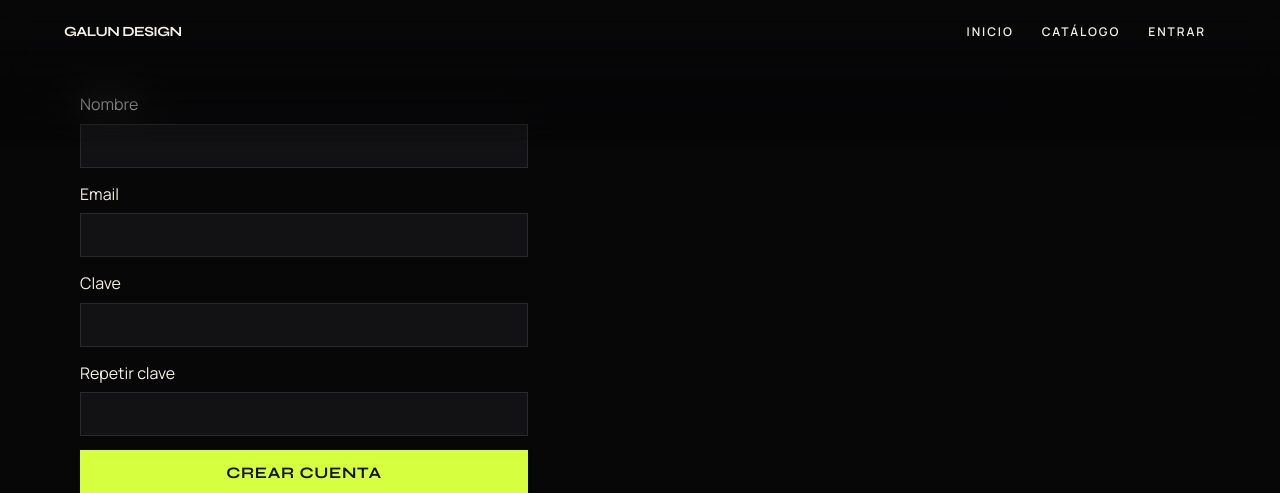
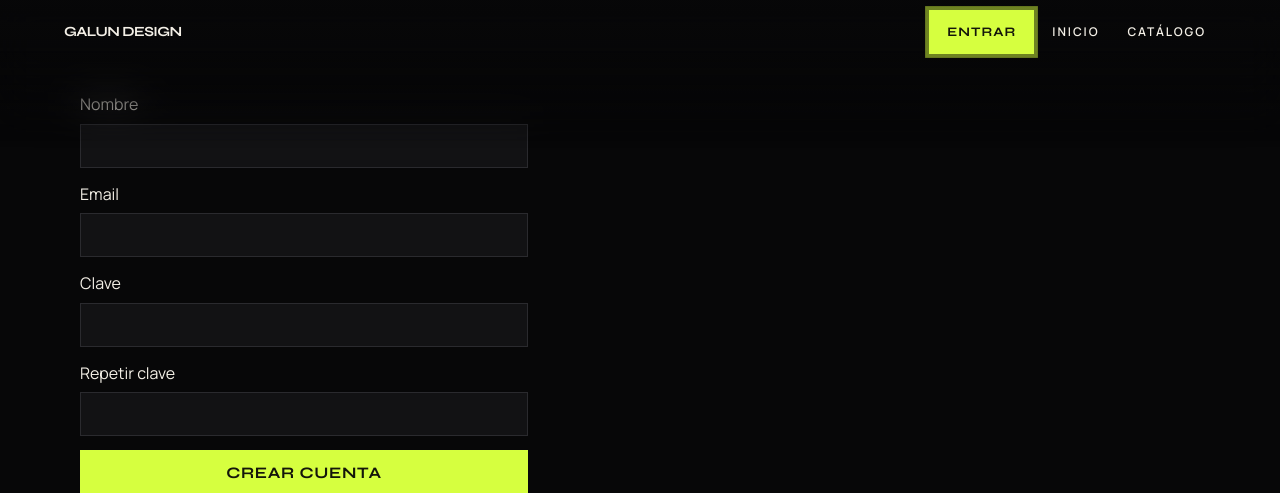
Before and after one commit to santiagolavigna/galundesign, a PHP site: the page made by cuenta/registro.php in a window 1280 px wide. Shown: the top 493 px of the page. Run offline with PHP 8.4, Linux system fonts and the light colour scheme.

Commit message:
Oculta los índices de carpetas y destaca el ingreso al catálogo.
Quien entra ve un aviso que puede cerrar, y el enlace Catálogo no se repite en esa página.

Co-authored-by: Cursor <cursoragent@cursor.com>

```diff
--- a/assets/css/app.css
+++ b/assets/css/app.css
@@ -1003,3 +1003,82 @@ html.is-reveal.is-playing .hero__down { visibility: visible; }
 @media (min-width: 1100px) {
     .catalog__grid { grid-template-columns: 1fr 1fr 1fr; }
 }
+
+.site-tools {
+    display: flex;
+    align-items: center;
+    gap: 8px;
+}
+
+.enter-link {
+    position: relative;
+    z-index: 2;
+    display: inline-flex;
+    align-items: center;
+    justify-content: center;
+    min-height: 44px;
+    padding: 0 18px;
+    background: var(--color-accent);
+    color: var(--color-accent-ink);
+    font-family: var(--font-display);
+    font-size: 13px;
+    font-weight: 700;
+    letter-spacing: 0.08em;
+    text-transform: uppercase;
+    box-shadow: 0 0 0 0 rgb(214 255 63 / 70%);
+    animation: enter-pulse 1.6s ease-out infinite;
+}
+
+.enter-link:hover,
+.enter-link:focus-visible {
+    color: var(--color-accent-ink);
+    transform: translateY(-1px);
+}
+
+@keyframes enter-pulse {
+    70% { box-shadow: 0 0 0 14px rgb(214 255 63 / 0%); }
+}
+
+.gate {
+    width: min(26rem, calc(100% - 32px));
+    margin: auto;
+    padding: 28px 22px 18px;
+    border: 1px solid var(--color-line);
+    background: rgb(18 18 20 / 88%);
+    color: var(--color-text);
+}
+
+.gate::backdrop { background: rgb(7 7 8 / 38%); }
+
+.gate h2 {
+    margin: 0 0 8px;
+    font-family: var(--font-display);
+    font-size: clamp(2rem, 6vw, 2.8rem);
+    letter-spacing: -0.05em;
+    text-transform: uppercase;
+}
+
+.gate p { margin: 0 0 18px; color: var(--color-muted); }
+
+.gate__actions { display: flex; flex-wrap: wrap; gap: 10px; }
+
+.gate__close {
+    display: flex;
+    align-items: center;
+    justify-content: center;
+    width: 100%;
+    min-height: 44px;
+    margin-top: 8px;
+    color: var(--color-text);
+    font-size: 12px;
+    font-weight: 700;
+    letter-spacing: 0.12em;
+    text-transform: uppercase;
+}
+
+.gate__close:hover,
+.gate__close:focus-visible { color: var(--color-accent); }
+
+@media (prefers-reduced-motion: reduce) {
+    .enter-link { animation: none; }
+}
--- a/includes/public_page.php
+++ b/includes/public_page.php
@@ -8,6 +8,7 @@ function public_head(string $title, int $depth = 0): void
     $up = $depth > 0 ? str_repeat('../', $depth) : '';
     $buyer = buyer_id() > 0;
     $account = $depth === 0 ? 'cuenta/' : '';
+    $here = basename((string) ($_SERVER['SCRIPT_NAME'] ?? ''));
     echo '<!DOCTYPE html><html lang="es"><head><meta charset="utf-8">';
     echo '<meta name="viewport" content="width=device-width, initial-scale=1">';
     echo '<title>' . e($title) . ' — ' . e(brand_name()) . '</title>';
@@ -20,17 +21,21 @@ function public_head(string $title, int $depth = 0): void
     echo '<script src="' . e($up . media_src('assets/js/nav.js')) . '" defer></script>';
     echo '</head><body class="catalog-body">';
     echo '<header class="site-header is-scrolled"><a class="logo" href="' . e($up) . 'index.php">' . e(brand_name()) . '</a>';
+    echo '<div class="site-tools">';
+    if (!$buyer) {
+        echo '<a class="enter-link" href="' . e($account) . 'login.php">Entrar</a>';
+    }
     echo '<button class="nav-toggle" type="button" aria-expanded="false">Menú</button>';
     echo '<nav class="site-nav" aria-label="Secciones">';
     echo '<a href="' . e($up) . 'index.php">Inicio</a>';
-    echo '<a href="' . e($up) . 'catalogo.php">Catálogo</a>';
+    if ($here !== 'catalogo.php') {
+        echo '<a href="' . e($up) . 'catalogo.php">Catálogo</a>';
+    }
     if ($buyer) {
         echo '<a href="' . e($account) . 'compras.php">Mis compras</a>';
         echo '<a href="' . e($account) . 'logout.php">Salir</a>';
-    } else {
-        echo '<a href="' . e($account) . 'login.php">Entrar</a>';
     }
-    echo '</nav></header><main class="catalog">';
+    echo '</nav></div></header><main class="catalog">';
 }
 
 function public_foot(): void
```
Also changed, not shown: catalogo.php (+19 -1 lines), project.md (+1 -1 lines), uploads/clients/index.html (+2 -6 lines), uploads/flyers/index.html (+2 -5 lines), uploads/flyers/previews/index.html (+2 -5 lines), uploads/flyers/sources/index.html (+2 -5 lines), uploads/index.html (+2 -6 lines), uploads/visuals/index.html (+2 -6 lines), uploads/works/index.html (+2 -6 lines), .htaccess, docs/.htaccess (added), includes/.htaccess (added).
